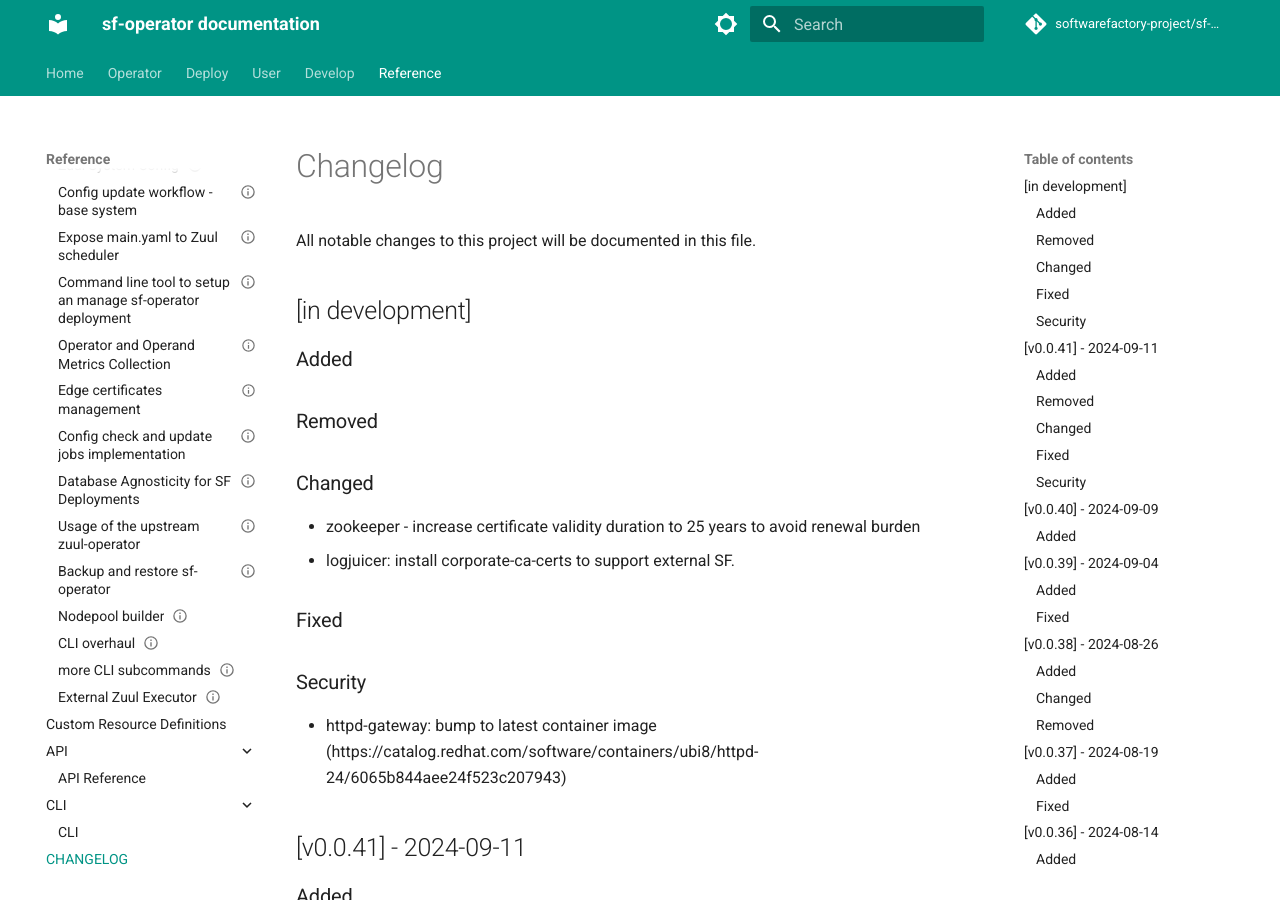
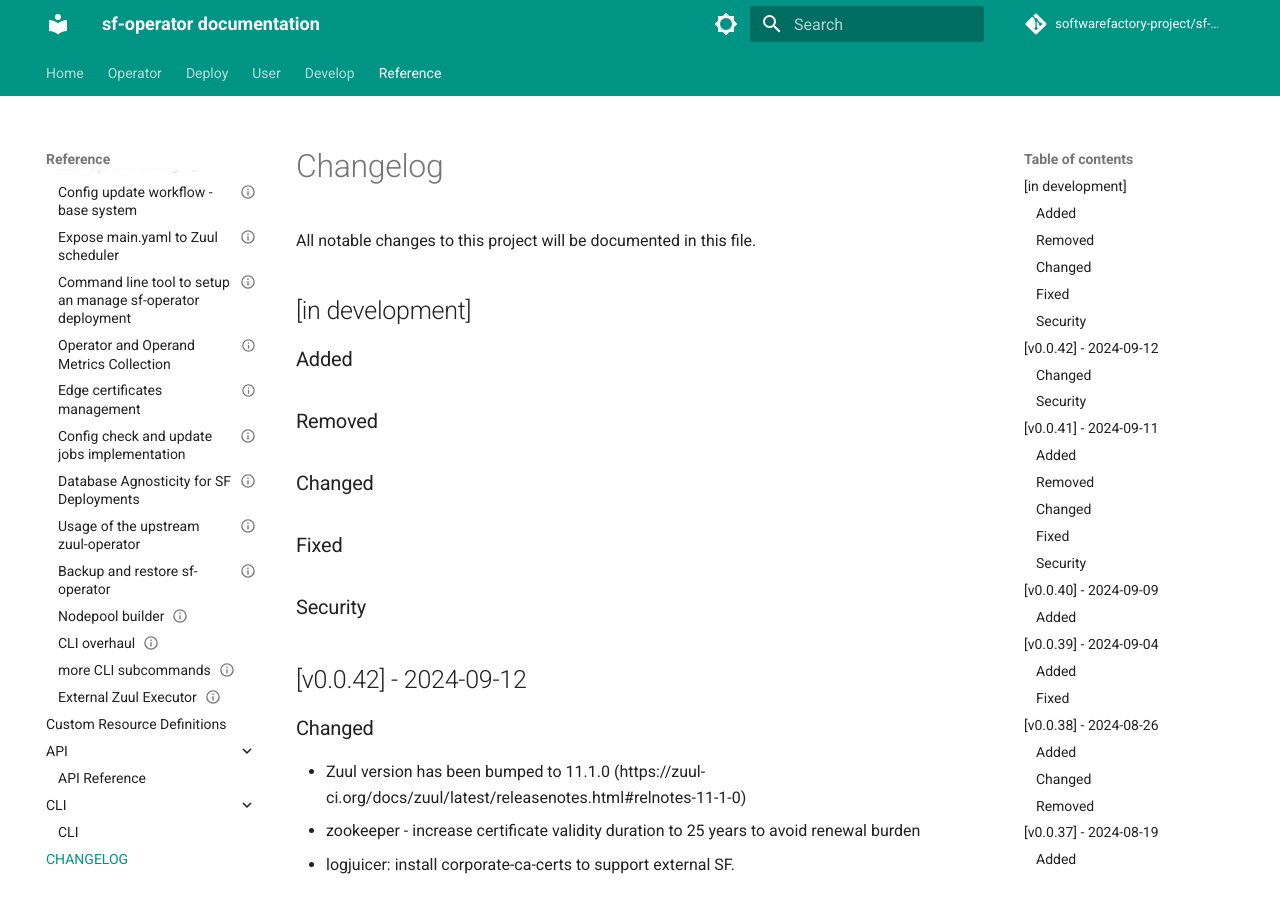
Before and after one commit to softwarefactory-project/sf-operator, an MkDocs documentation site: the page built from doc/reference/CHANGELOG.md, in a window 1280 px wide and 900 px high. Built offline with MkDocs 1.6.1 and Material for MkDocs 9.7.7, drawn with Linux system fonts in a browser that asks for light colours; comment, search, counter and statistics services are not loaded.

Commit message:
prepare for release v0.0.42 - zuul bump to 11.1.0
Change-Id: Ie51cb150f1a7204ab604bee2264883c3318cc487

```diff
--- a/doc/reference/CHANGELOG.md
+++ b/doc/reference/CHANGELOG.md
@@ -7,11 +7,17 @@
 ### Added
 ### Removed
 ### Changed
+### Fixed
+### Security
 
+## [v0.0.42] - 2024-09-12
+
+### Changed
+
+- Zuul version has been bumped to 11.1.0 (https://zuul-ci.org/docs/zuul/latest/releasenotes.html#relnotes-11-1-0)
 - zookeeper - increase certificate validity duration to 25 years to avoid renewal burden
 - logjuicer: install corporate-ca-certs to support external SF.
 
-### Fixed
 ### Security
 
 - httpd-gateway: bump to latest container image (https://catalog.redhat.com/software/containers/ubi8/httpd-24/6065b844aee24f523c207943)
```
Also changed, not shown: controllers/libs/base/static/images.yaml (+8 -8 lines), 2 other files.
